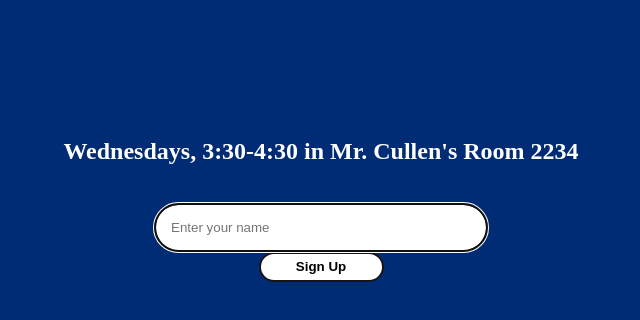
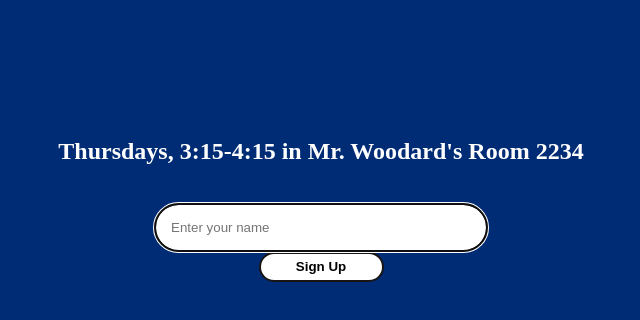
Before and after one commit to wl-hackclub/wl-hackclub.github.io, a website: page index.html in a window 1280 px wide. Shown: the part 276-596 px from the top of the page, without its empty margins (319-959 px from the left). Drawn offline with nearby package versions, Linux system fonts and the light colour scheme; a web font is replaced by a local one.

Commit message:
Update for 2021

```diff
--- a/index.html
+++ b/index.html
@@ -47,7 +47,7 @@
             .start();
         </script>
         <br/><br/>
-        <h2>Wednesdays, 3:30-4:30 in Mr. Cullen's Room 2234</h2>
+        <h2>Thursdays, 3:15-4:15 in Mr. Woodard's Room 2234</h2>
         <br/>
         <form action="/signup" method="POST" id="signupform" class="signupform">
             <input id="name" name="name" type="name" placeholder="Enter your name" autofocus>
```
